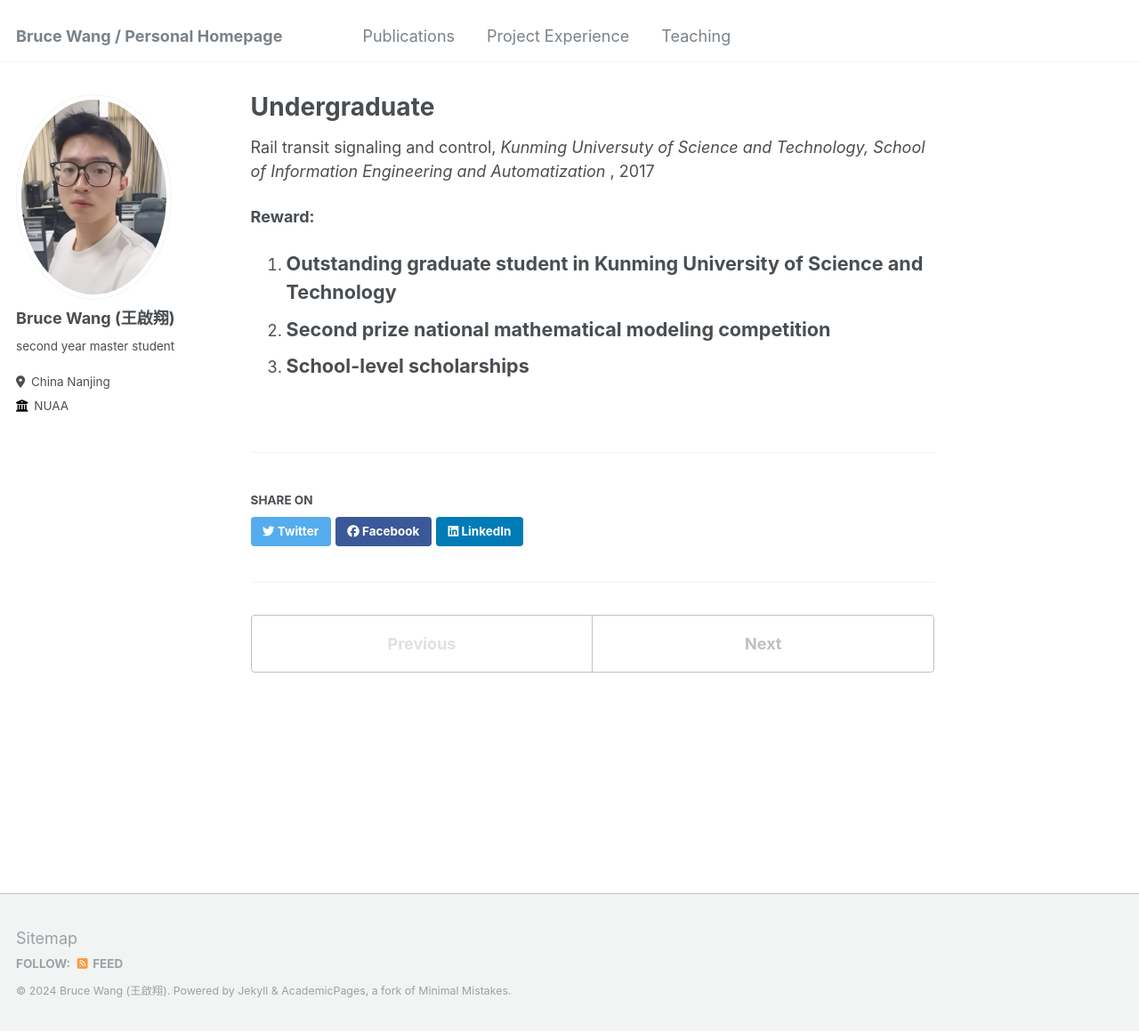
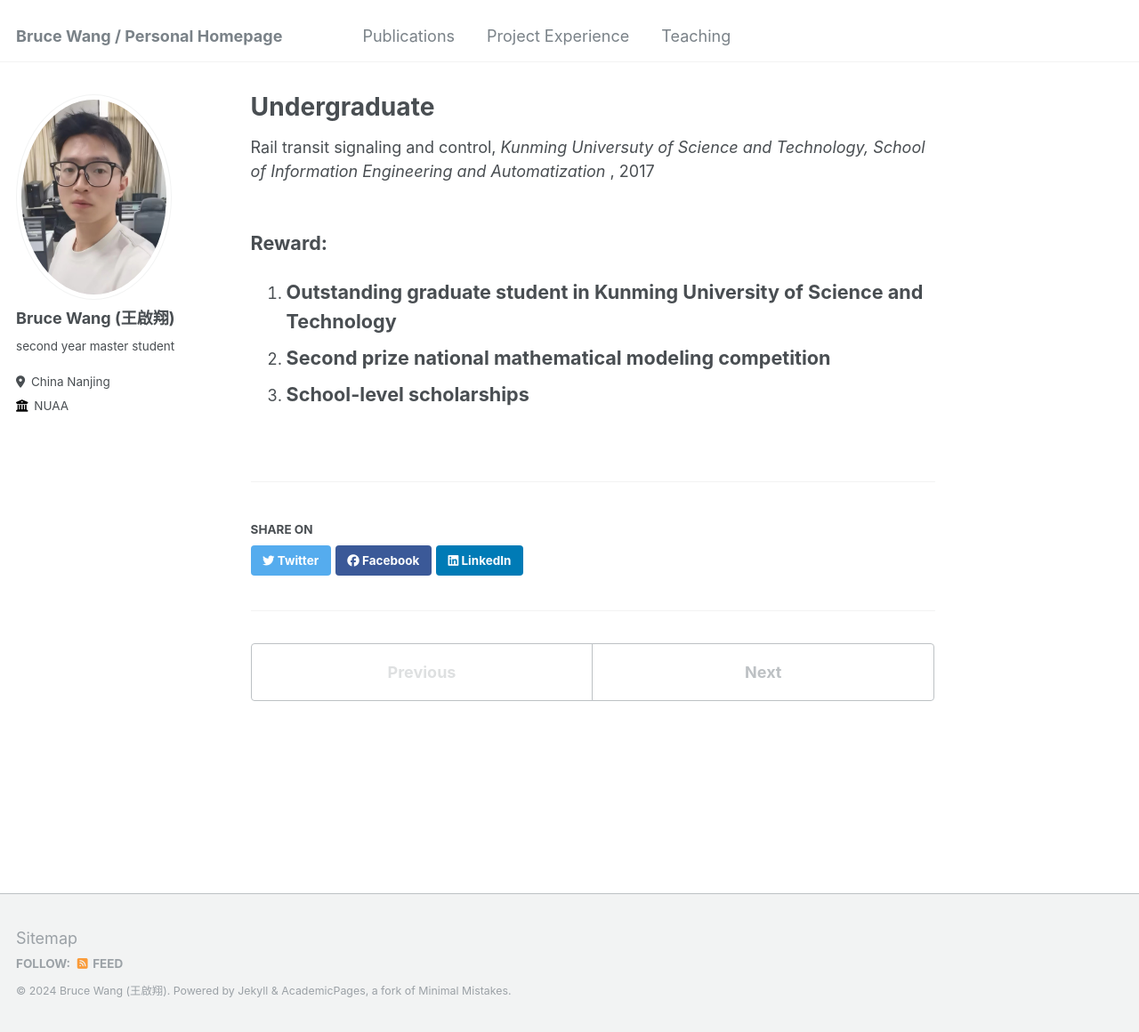
Before and after one commit to AirBall0/AirBall0.github.io, a Jekyll site: the page built from _teaching/2017_Undergraduate.md, in a window 1280 px wide and 1160 px high. Shown: the whole window at 89% size. Built offline with Jekyll 4.4.1, drawn with Linux system fonts in a browser that asks for light colours.

```diff
--- a/_teaching/2017_Undergraduate.md
+++ b/_teaching/2017_Undergraduate.md
@@ -7,8 +7,8 @@ venue: "Kunming Universuty of Science and Technology, School of Information Engi
 date: 2017-09-01
 location: "Kunming, China"
 ---
-
-**Reward:**
+\
+**<strong><big>Reward:</big></strong>**
 1. <strong><big>Outstanding graduate student in Kunming University of Science and Technology</big></strong>
 2. <strong><big>Second prize national mathematical modeling competition</big></strong>
 3. <strong><big>School-level scholarships</big></strong>
```
